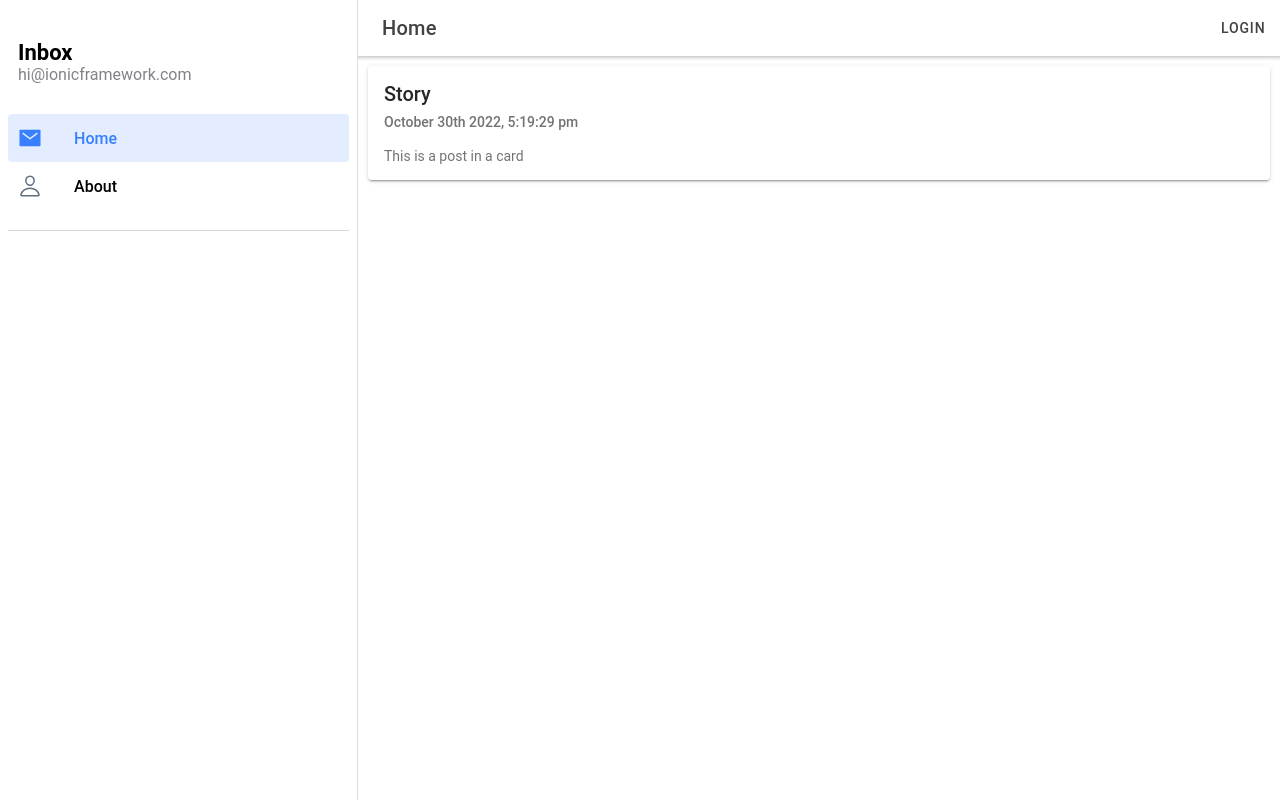
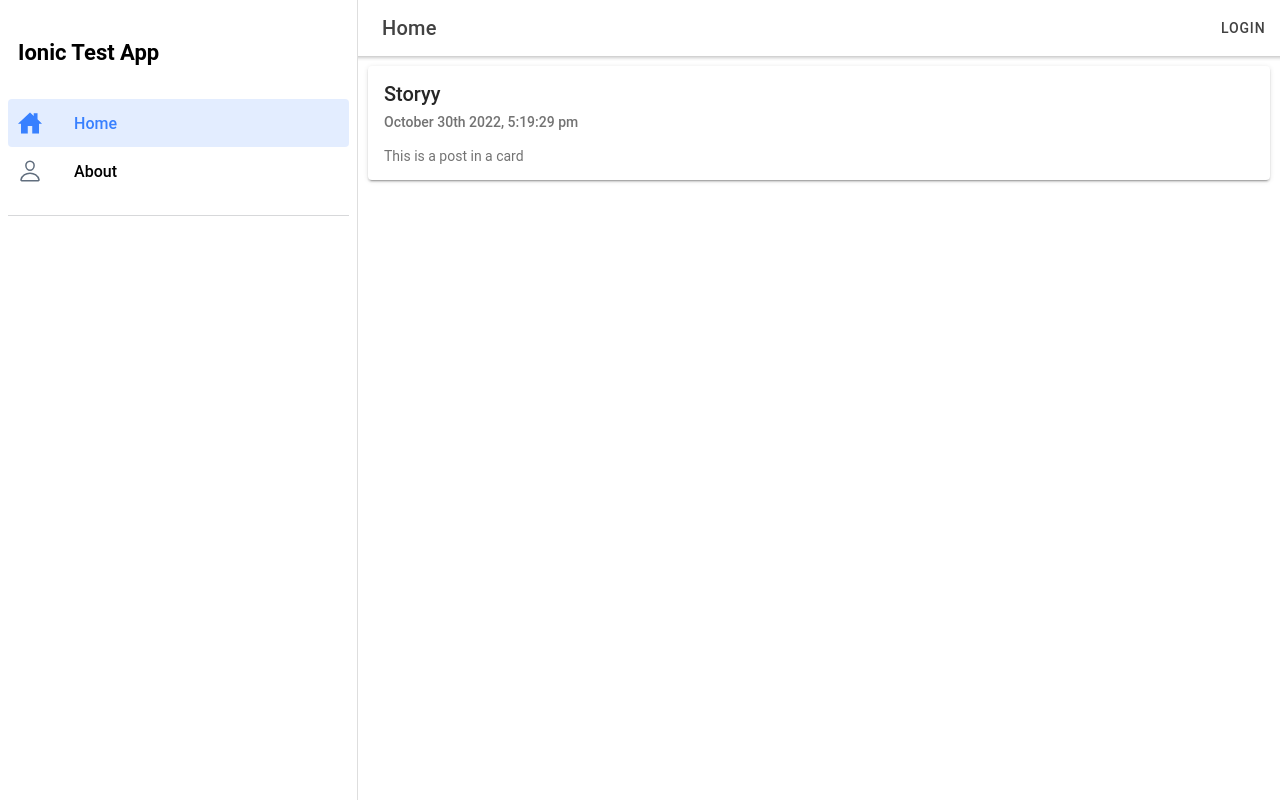
Before and after one commit to anker12/ionicTestApp, a React (Create React App) app: page /home in a window 1280 px wide. Built offline with nearby package versions, Linux system fonts and the light colour scheme.

Commit message:
Ios set up, changed abit :)

```diff
--- a/package.json
+++ b/package.json
@@ -6,6 +6,7 @@
     "@capacitor/app": "4.1.0",
     "@capacitor/core": "4.4.0",
     "@capacitor/haptics": "4.0.1",
+    "@capacitor/ios": "4.4.0",
     "@capacitor/keyboard": "4.0.1",
     "@capacitor/status-bar": "4.0.1",
     "@ionic/react": "^6.0.0",
--- a/src/App.tsx
+++ b/src/App.tsx
@@ -22,6 +22,7 @@ import '@ionic/react/css/display.css';
 /* Theme variables */
 import './theme/variables.css';
 import HomeScreen from './pages/HomeScreen';
+import TopBar from './components/TopBar';
 
 setupIonicReact();
 
@@ -33,10 +34,13 @@ const App: React.FC = () => {
 		  <Menu />
 		  <IonRouterOutlet id="main">
 			<Route path="/" exact={true}>
-			  <Redirect to="/page/Inbox" />
+			  <Redirect to="/home" />
 			</Route>
 			<Route path='/home'>
 				<HomeScreen />
+			</Route>
+			<Route path='/about'>
+				<TopBar title='About' />
 			</Route>
 		  </IonRouterOutlet>
 		</IonSplitPane>
--- a/src/components/Menu.tsx
+++ b/src/components/Menu.tsx
@@ -11,7 +11,7 @@ import {
 } from '@ionic/react';
 
 import { useLocation } from 'react-router-dom';
-import { mailOutline, mailSharp, personOutline } from 'ionicons/icons';
+import { homeOutline, homeSharp, personOutline } from 'ionicons/icons';
 import './Menu.css';
 
 interface AppPage {
@@ -25,12 +25,12 @@ const appPages: AppPage[] = [
 	{
 		title: 'Home',
 		url: '/home',
-		iosIcon: mailOutline,
-		mdIcon: mailSharp,
+		iosIcon: homeOutline,
+		mdIcon: homeSharp,
 	},
 	{
 		title: 'About',
-		url: '/page/about',
+		url: '/about',
 		iosIcon: personOutline,
 		mdIcon: personOutline,
 	},
@@ -43,8 +43,8 @@ const Menu: React.FC = () => {
     <IonMenu contentId="main" type="overlay">
       <IonContent>
         <IonList id="inbox-list">
-          <IonListHeader>Inbox</IonListHeader>
-          <IonNote>hi@ionicframework.com</IonNote>
+          <IonListHeader>Ionic Test App</IonListHeader>
+          <IonNote></IonNote>
           {appPages.map((appPage, index) => {
             return (
               <IonMenuToggle key={index} autoHide={false}>
--- a/src/pages/HomeScreen.tsx
+++ b/src/pages/HomeScreen.tsx
@@ -8,7 +8,7 @@ const HomeScreen: React.FC  = () => {
             <TopBar title='Home'/>
             <IonCard>
                 <IonCardHeader>
-                    <IonCardTitle>Story</IonCardTitle>
+                    <IonCardTitle>Storyy</IonCardTitle>
                     <IonCardSubtitle>
                         {moment().format('MMMM Do YYYY, h:mm:ss a')}
                     </IonCardSubtitle>
```
Also changed, not shown: 35 other files (tests, documents, lock files or other folders).
